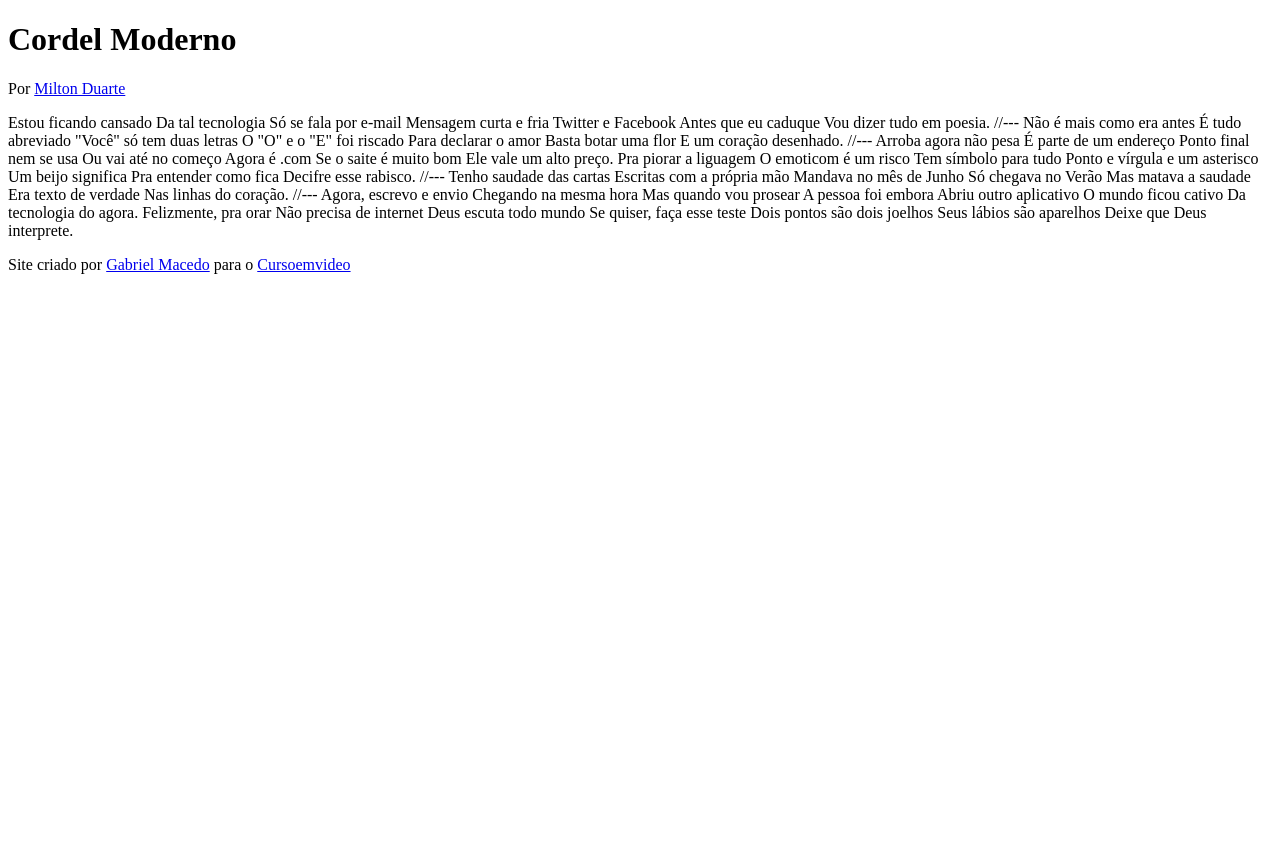
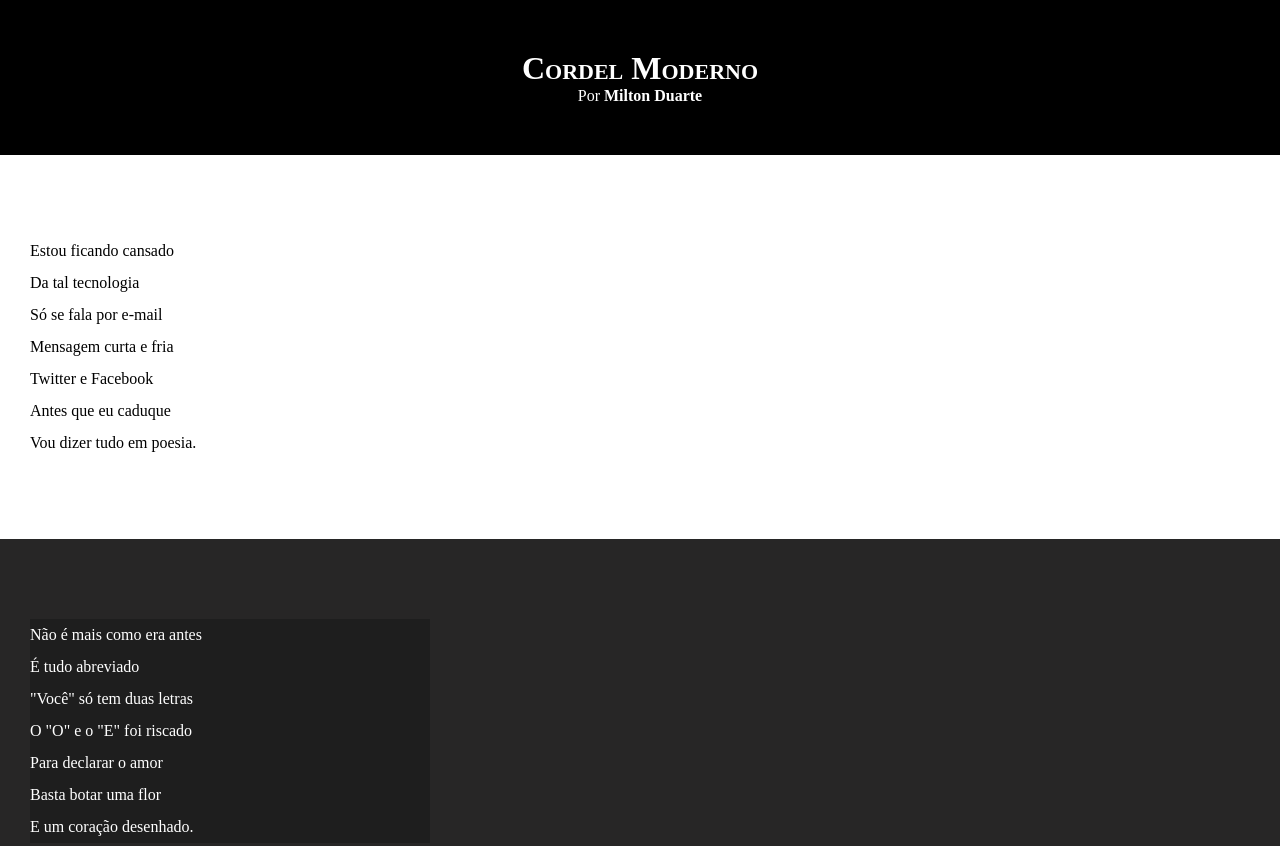
Before and after one commit to Gabrielmacedo12/html-css, a plain HTML site: page desafios/desafio012/index.html in a window 1280 px wide. Shown: the top 846 px of the page. Before the commit the page ends 800 px from the top, so only its background shows below. Drawn offline with Linux system fonts and the light colour scheme.

Commit message:
atualizei estilos dos textos  e blocos

```diff
--- /dev/null
+++ b/desafios/desafio012/estilo/style.css
@@ -0,0 +1,64 @@
+@charset "UTF-8";
+
+*{
+    margin: 0px;
+    padding: 0px;
+}
+html, body {
+    min-height: 100vh;
+    background-color: darkgray;
+}
+
+header {
+    background-color: black;
+    color: white;
+    text-align: center;
+}
+
+header > h1 {
+    padding-top: 50px;
+    font-variant: small-caps;
+}
+
+header > p {
+    padding-bottom: 50px;
+}
+
+a {
+    color: white;
+    text-decoration: none;
+    font-weight: bolder;
+}
+
+a:hover {
+    text-decoration: underline;
+}
+
+section {
+    padding-top: 10vh;
+    padding-bottom: 10vh;
+    line-height: 2em;
+    padding-left: 30px;
+}
+
+section.normal {
+    background-color: white;
+    color: black;
+}
+
+section.imagem {
+    background-color: rgb(39, 38, 38);
+    color: white;
+}
+
+section.imagem > p {
+    background-color: rgba(0, 0, 0, 0.219);
+    width: 400px;
+}
+
+footer {
+    background-color: black;
+    text-align: center;
+    color: white;
+    padding: 10px;
+}
--- a/desafios/desafio012/index.html
+++ b/desafios/desafio012/index.html
@@ -5,6 +5,7 @@
     <meta http-equiv="X-UA-Compatible" content="IE=edge">
     <meta name="viewport" content="width=device-width, initial-scale=1.0">
     <title>Cordel Moderno</title>
+    <link rel="stylesheet" href="estilo/style.css">
 </head>
 <body>
     <header>
@@ -15,74 +16,86 @@
         </p>
     </header>
 
-    Estou ficando cansado
-    Da tal tecnologia
-    Só se fala por e-mail
-    Mensagem curta e fria
-    Twitter e Facebook
-    Antes que eu caduque
-    Vou dizer tudo em poesia.
+    <section class="normal">
+        <p>
+            Estou ficando cansado <br>
+            Da tal tecnologia <br>
+            Só se fala por e-mail <br>
+            Mensagem curta e fria <br>
+            Twitter e Facebook <br>
+            Antes que eu caduque <br>
+            Vou dizer tudo em poesia. <br>
+        </p>
+    </section>
 
-    //---
+    <section class="imagem">
+        <p>
+            Não é mais como era antes <br>
+            É tudo abreviado <br>
+            "Você" só tem duas letras <br>
+            O "O" e o "E" foi riscado <br>
+            Para declarar o amor <br>
+            Basta botar uma flor <br>
+            E um coração desenhado. <br>
+        </p>
+    </section>
 
-    Não é mais como era antes
-    É tudo abreviado
-    "Você" só tem duas letras
-    O "O" e o "E" foi riscado
-    Para declarar o amor
-    Basta botar uma flor
-    E um coração desenhado.
+    <section class="normal">
+        <p>
+            Arroba agora não pesa <br>
+            É parte de um endereço <br>
+            Ponto final nem se usa <br>
+            Ou vai até no começo <br>
+            Agora é .com <br>
+            Se o saite é muito bom <br>
+            Ele vale um alto preço. <br>
+        </p>
+        <p>
+            Pra piorar a liguagem <br>
+            O emoticom é um risco <br>
+            Tem símbolo para tudo <br>
+            Ponto e vírgula e um asterisco <br>
+            Um beijo significa <br>
+            Pra entender como fica <br>
+            Decifre esse rabisco. <br>
+        </p>
+    </section>
 
-    //---
+    <section class="imagem">
+        <p>
+            Tenho saudade das cartas <br>
+            Escritas com a própria mão <br>
+            Mandava no mês de Junho <br>
+            Só chegava no Verão <br>
+            Mas matava a saudade <br>
+            Era texto de verdade <br>
+            Nas linhas do coração. <br>
+        </p>
+    </section>
 
-    Arroba agora não pesa
-    É parte de um endereço
-    Ponto final nem se usa
-    Ou vai até no começo
-    Agora é .com
-    Se o saite é muito bom
-    Ele vale um alto preço.
+    <section class="normal">
+        <p>
+            Agora, escrevo e envio <br>
+            Chegando na mesma hora <br>
+            Mas quando vou prosear <br>
+            A pessoa foi embora <br>
+            Abriu outro aplicativo <br>
+            O mundo ficou cativo <br>
+            Da tecnologia do agora. <br>
+        </p>
+        <p>
+            Felizmente, pra orar <br>
+            Não precisa de internet <br>
+            Deus escuta todo mundo <br>
+            Se quiser, faça esse teste <br>
+            Dois pontos são dois joelhos <br>
+            Seus lábios são aparelhos <br>
+            Deixe que Deus interprete. <br>
+        </p>
+    </section>
 
-    Pra piorar a liguagem
-    O emoticom é um risco
-    Tem símbolo para tudo
-    Ponto e vírgula e um asterisco
-    Um beijo significa
-    Pra entender como fica
-    Decifre esse rabisco.
-
-    //---
-
-    Tenho saudade das cartas
-    Escritas com a própria mão
-    Mandava no mês de Junho
-    Só chegava no Verão
-    Mas matava a saudade
-    Era texto de verdade
-    Nas linhas do coração.
-
-    //---
-
-    Agora, escrevo e envio
-    Chegando na mesma hora
-    Mas quando vou prosear
-    A pessoa foi embora
-    Abriu outro aplicativo
-    O mundo ficou cativo
-    Da tecnologia do agora.
-
-    Felizmente, pra orar
-    Não precisa de internet
-    Deus escuta todo mundo
-    Se quiser, faça esse teste
-    Dois pontos são dois joelhos
-    Seus lábios são aparelhos
-    Deixe que Deus interprete.
     <footer>
-    <p>Site criado por <a href="https:
-        //github.com/Gabrielmacedo12" target="_blank"
-        >Gabriel Macedo</a> para o
-        <a href="https://www.cursoemvideo.com/"
+    <p>Site criado por <a href="https://github.com/Gabrielmacedo12">Gabriel Macedo</a> para o <a href="https://www.cursoemvideo.com/"
      target="_blank">Cursoemvideo</a> </p>
     </footer>
 </body>
```
Lines whose indentation alone changed are shown as unchanged.
